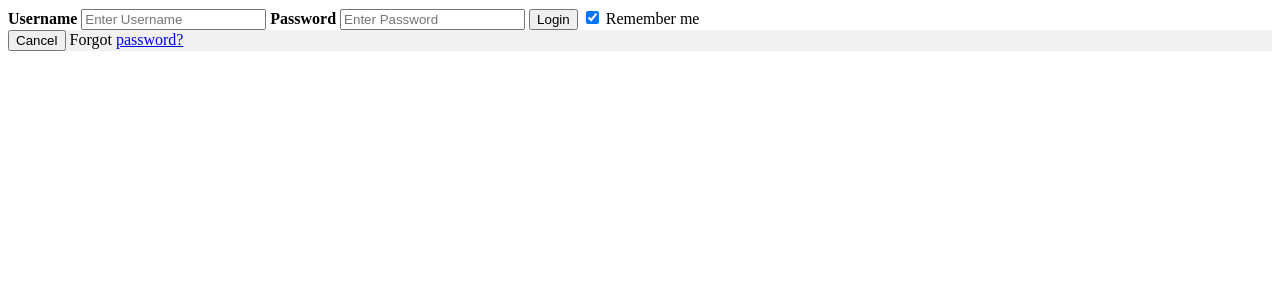
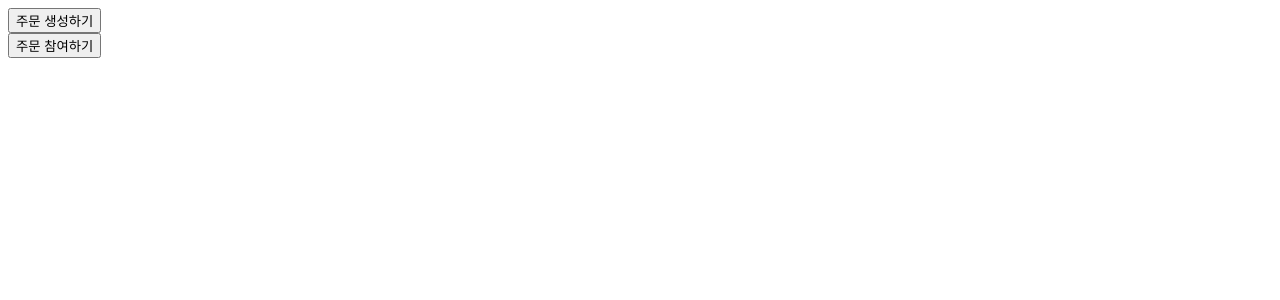
Before and after one commit to jjajangomelet/baedal, a Django app: page / in a window 1280 px wide. Shown: the top 300 px of the page. Run offline with Django 3.2, Linux system fonts and the light colour scheme.

Commit message:
190614 1차

```diff
--- /dev/null
+++ b/accounts/static/css_accounts/style_accounts.css
@@ -0,0 +1,3 @@
+.test_accounts{
+    background-color: yellow;
+}
--- /dev/null
+++ b/orders/static/css_orders/style_orders.css
@@ -0,0 +1,4 @@
+.test_order{
+background-color: blue;
+font-size: 30px;
+}
--- a/orders/templates/orders/index.html
+++ b/orders/templates/orders/index.html
@@ -1,4 +1,5 @@
 {% extends 'base.html' %}
+{%load staticfiles %}
 {% block content %}
 <!DOCTYPE html>
 <html lang="en">
@@ -6,38 +7,18 @@
     <meta charset="UTF-8">
     <meta name="viewport" content="width=device-width, initial-scale=1.0">
     <meta http-equiv="X-UA-Compatible" content="ie=edge">
-    <title>Put your hands up!</title>
+
+    <link rel="stylesheet"  href="{% static 'css_orders/style_orders.css' %}">
 </head>
 <body>
+  <div><input type="button" value="주문 생성하기" onClick="location.href='new_host'"></div>
+  <div><input type="button" value="주문 참여하기" onClick="location.href='read'"></div>
+
 
 
 
 </body>
-<table>
-        <form action="action_page.php">
-
-
-                <div class="container">
-                  <label for="uname"><b>Username</b></label>
-                  <input type="text" placeholder="Enter Username" name="uname" required>
-
-                  <label for="psw"><b>Password</b></label>
-                  <input type="password" placeholder="Enter Password" name="psw" required>
-
-                  <button type="submit">Login</button>
-                  <label>
-                    <input type="checkbox" checked="checked" name="remember"> Remember me
-                  </label>
-                </div>
-
-                <div class="container" style="background-color:#f1f1f1">
-                  <button type="button" class="cancelbtn">Cancel</button>
-                  <span class="psw">Forgot <a href="#">password?</a></span>
-                </div>
-              </form>
-
-
-</table>
+</div>
 </html>
 
 
--- a/orders/templates/orders/read.html
+++ b/orders/templates/orders/read.html
@@ -33,7 +33,8 @@
                         <td>{{order.restaurant}}</td>
                         <td>{{order.min_price}}</td>
                         <td>{{order.host}}</td>
-                        <td>{{balance}}</td>
+                        <td>{{order.min_price|add:5}}</td>
+                        <td>{{order.order_time}}</td>
 
 
 
--- a/orders/urls.py
+++ b/orders/urls.py
@@ -6,8 +6,9 @@ app_name = 'orders'
 urlpatterns = [
     path('', views.index, name="index"),
     path('read/', views.read, name="read"),
-    path('new/', views.new, name="new"),
+    path('new_host/', views.new_host, name="new_host"),
     path('detail/', views.detail, name="detail"),
+    path('new_participant/', views.new_participant, name ="new_participant"),
 
     # path('create/', views.create, name="create"),
 
--- a/orders/views.py
+++ b/orders/views.py
@@ -2,6 +2,7 @@ from django.shortcuts import render, redirect, get_object_or_404
 from django.contrib.auth.decorators import login_required
 from .models import Order, UserOrderDetail
 from datetime import datetime
+from django.utils import timezone
 
 # Create your views here.
 def index(request):
@@ -16,12 +17,15 @@ def create(request):
     create_order.order_time = ""
     return redirect("")
 
-def read(request, order_id):
+def read(request):
     read_order = Order.objects.all()
     return render(request, "orders/read.html", { 'read_order': read_order})
 
-def new(request):
-    return render(request, "orders/new.html")
+def new_host(request):
+    return render(request, "orders/new_host.html")
 
 def detail(request):
     return render(request, "orders/detail.html")
+
+def new_participant(request):
+    return render(request, "orders/new_participant.html")
```
Also changed, not shown: accounts/templates/accounts/form.html (+32 -0 lines), minihack/settings.py (+7 -0 lines), orders/templates/orders/home.html (deleted, +0 -12 lines), orders/templates/orders/category.html (added), orders/templates/orders/new.html (deleted), orders/templates/orders/new_host.html (added), orders/templates/orders/new_participant.html (added).
